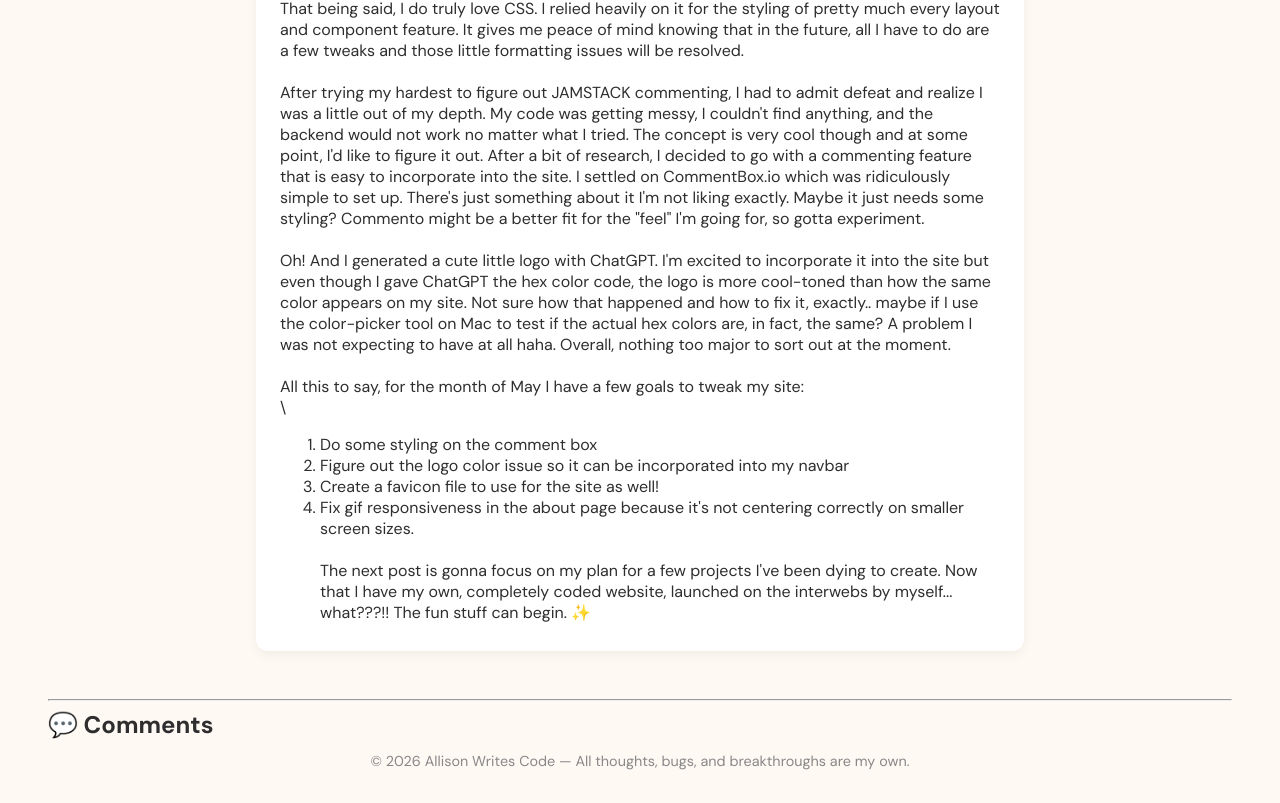
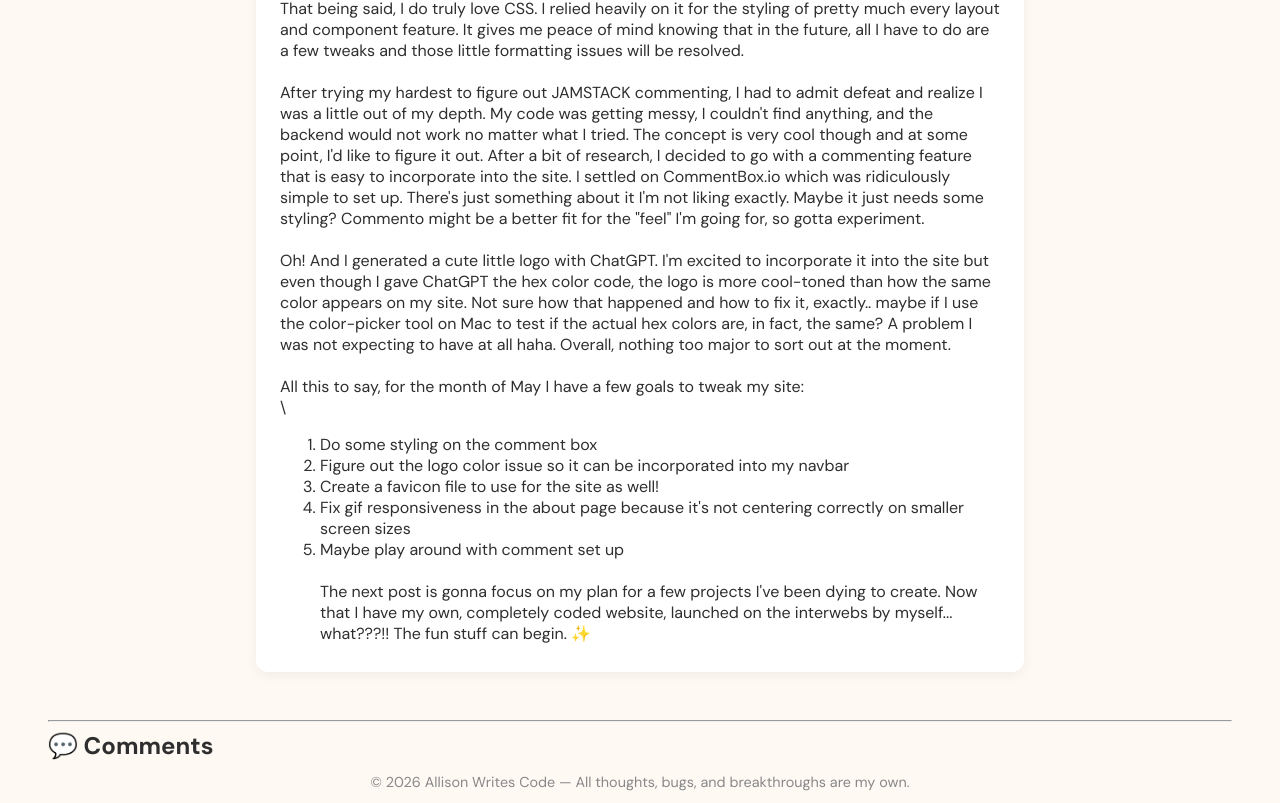
Before and after one commit to alli94/allison-writes-code, an Eleventy site: page src/posts/recap-of-aprils-coding-and-a-plan-for-may-2025-04-28.md in a window 1280 px wide. Shown: the part 1050-1853 px from the top of the page. Before the commit the page ends 1832 px from the top, so only its background shows below. Built offline with nearby package versions, Linux system fonts and the light colour scheme; Eleventy itself is replaced by a stand-in of ours; files that its build step writes are made by us from their sources; a script that the page names is missing.

Commit message:
Update Blog “recap-of-aprils-coding-and-a-plan-for-may-2025-04-28”

```diff
--- a/src/posts/recap-of-aprils-coding-and-a-plan-for-may-2025-04-28.md
+++ b/src/posts/recap-of-aprils-coding-and-a-plan-for-may-2025-04-28.md
@@ -30,7 +30,8 @@ All this to say, for the month of May I have a few goals to tweak my site:
 1. Do some styling on the comment box
 2. Figure out the logo color issue so it can be incorporated into my navbar
 3. Create a favicon file to use for the site as well!
-4. Fix gif responsiveness in the about page because it's not centering correctly on smaller screen sizes.
+4. Fix gif responsiveness in the about page because it's not centering correctly on smaller screen sizes
+5. Maybe play around with comment set up
 \
 \
 The next post is gonna focus on my plan for a few projects I've been dying to create. Now that I have my own, completely coded website, launched on the interwebs by myself... what???!! The fun stuff can begin. ✨
```
